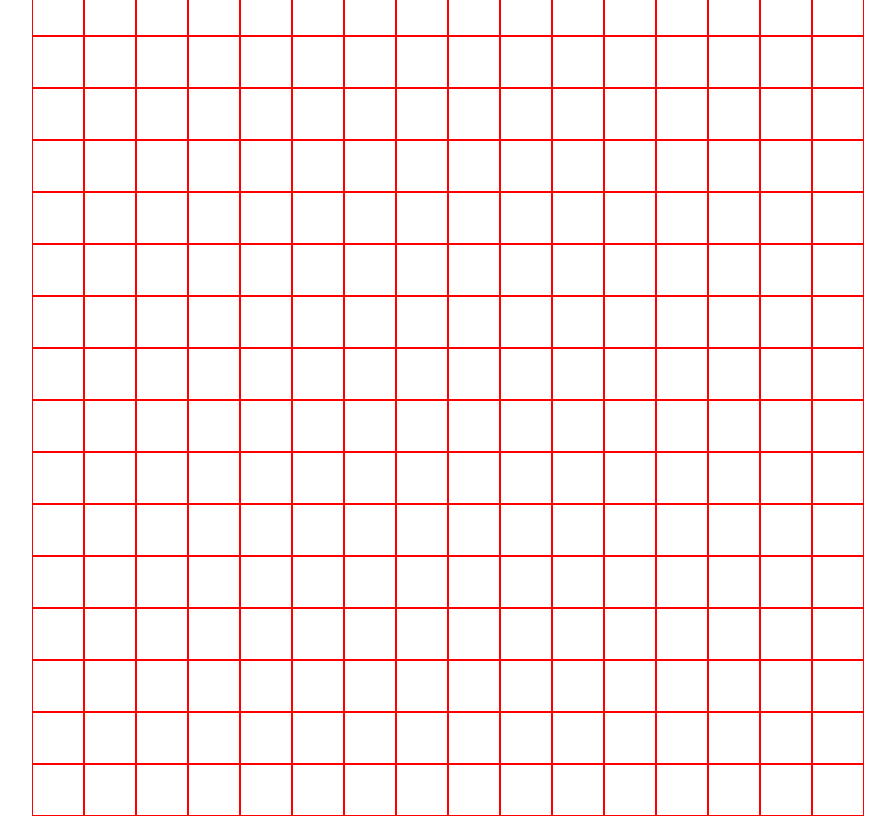
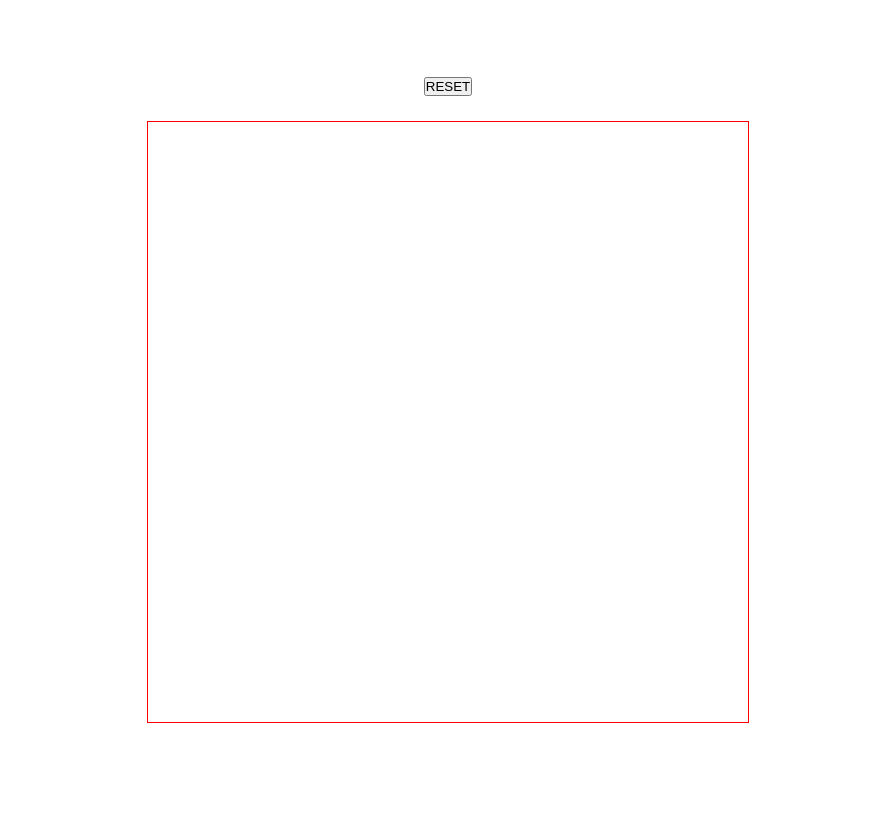
Before and after one commit to IonutzNcr/Etch-A-Sketch, a plain HTML site: page index.html in a window 1280 px wide. Shown: the whole page, without its empty margins (192-1087 px from the left). Drawn offline with Linux system fonts and the light colour scheme.

Commit message:
Add css style to the projetct

```diff
--- a/index.css
+++ b/index.css
@@ -6,15 +6,25 @@ body{
     width : 100vw;
     height: 100vh;
     display: flex;
+    flex-direction: column;
+    gap: 25px;
     justify-content: center;
     align-items: center;
 }
+.container {
+    width: 600px;
+    height: 600px;
+    display:flex;
+    flex-direction: column;
+    justify-content: center;
+    align-items: center;
+    border: 1px solid red;
+}
+.container div div{
+    width: 37.5px;
+    height: 37.5px;
+    box-sizing: border-box;
 
-.container div div{
-    width:50px;
-    height:50px;
-
-    border : 1px solid red;
 }
 
 .container div {
--- a/index.html
+++ b/index.html
@@ -9,8 +9,10 @@
     <script defer src="index.js"></script>
 </head>
 <body>
+    <button>RESET</button>
     <div class="container">
 
     </div>
+
 </body>
 </html>
--- a/index.js
+++ b/index.js
@@ -40,3 +40,17 @@ function createColumn(numberOfColumn){
 }
 
 createColumn(16);
+
+const divs = document.querySelectorAll('.container div div')
+console.log(divs)
+function hoverOver(e){
+
+    e.currentTarget.style.backgroundColor = "red"
+}
+
+function hoverEnd(e) {
+    e.currentTarget.style.backgroundColor = "white"
+}
+
+divs.forEach(div=>div.addEventListener('mouseenter',hoverOver))
+divs.forEach(div=>div.addEventListener('mouseout',hoverEnd))
```
